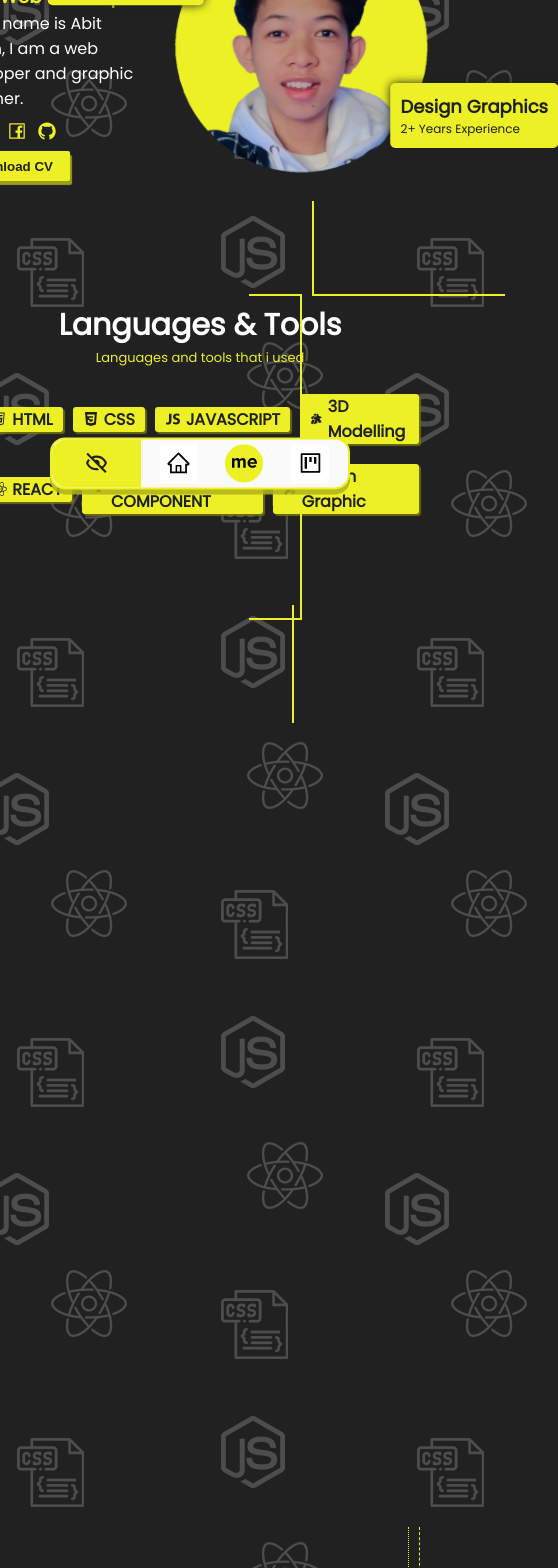
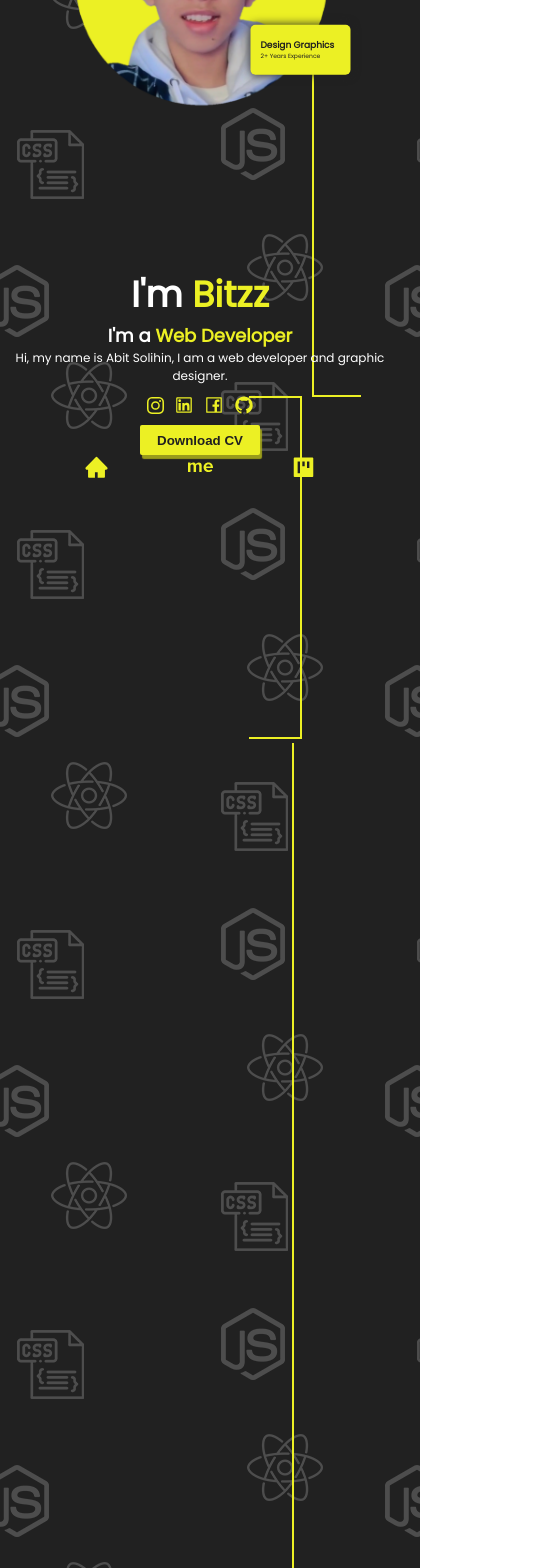
Before and after one commit to abitsolihin/Portofolio, a React (Create React App) app: page /About in a window 390 px wide. Shown: the part 280-1848 px from the top of the page, 558 px wide, since content can reach past the window. Built offline with nearby package versions, Linux system fonts and the light colour scheme; a web font is replaced by a local one.

Commit message:
add responsive

```diff
--- a/package.json
+++ b/package.json
@@ -3,6 +3,7 @@
   "version": "0.1.0",
   "private": true,
   "dependencies": {
+    "@material-ui/core": "^4.12.4",
     "@react-spring/web": "^9.5.2",
     "@testing-library/jest-dom": "^5.16.4",
     "@testing-library/react": "^13.3.0",
--- a/src/App.css
+++ b/src/App.css
@@ -48,37 +48,14 @@
 .brand span {
   color: rgb(236, 240, 36);
 }
-.nav {
-  background-color: #fafafa;
-  width: 300px;
+.navigation-container {
+  position: fixed;
+  width: 100%;
+  height: 200px;
   display: flex;
-  height: auto;
-  border-radius: 15px;
-  border: 2px solid rgb(236, 240, 36);
-  position: fixed;
-  transform: translateY(85vh) translateX(110vh);
-  box-shadow: rgba(175, 178, 26, 0.85) 0 5px 0;
-  transition: 0.5s ease;
-}
-
-.nav a {
-  display: flex;
-  text-decoration: none;
-  color: #000;
-  font-weight: 300;
-  transition: all 0.3s ease;
   justify-content: center;
   align-items: center;
-}
-.nav a:hover {
-  transform: scale(1.1);
-}
-.navWrapper {
-  display: flex;
-  align-items: center;
-  justify-content: space-around;
-  padding: 5px;
-  width: 70%;
+  transform: translateY(70vh);
 }
 
 .hide-button {
--- a/src/App.js
+++ b/src/App.js
@@ -1,40 +1,19 @@
-import { useState } from 'react';
-import { NavLink, Routes, Route } from 'react-router-dom';
 import './App.css';
+import { Routes, Route } from 'react-router-dom';
 import Home from './Pages/Home';
 import About from './Pages/About';
 import Projects from './Pages/Projects';
 import Web from './Pages/Web';
 import Design from './Pages/Design';
 import UIUX from './Pages/UIUX';
-import { AiFillHome, AiOutlineHome } from 'react-icons/ai';
-import { SiAboutdotme } from 'react-icons/si';
-import { AiOutlineProject } from 'react-icons/ai';
-import { AiFillProject } from 'react-icons/ai';
-import { BiHide } from 'react-icons/bi';
-import { useSpring, animated } from '@react-spring/web';
+import Nav from './Components/Nav';
+import BottomNav from './Components/BottomNav';
+import { useMediaQuery } from '@material-ui/core';
 
 function App() {
-  const [hide, setHide] = useState(false);
-
-  let toggleHandler = (e) => {
-    setHide(!hide);
-  };
-
-  const hideAnimation = useSpring({
-    from: { transform: 'translateY(85vh) translateX(0)' },
-    to: { transform: hide ? 'translateY(85vh) translateX(110vh)' : 'translateY(85vh) translateX(0)' },
-  });
-
-  const navLinkStyle = ({ isActive }) => {
-    return {
-      padding: ' 0.4rem',
-      backgroundColor: isActive ? 'rgb(236, 240, 36)' : '#fff',
-      borderRadius: isActive ? '50%' : '0',
-    };
-  };
-
+  const small = useMediaQuery('(min-width:500px)');
   return (
+    <>
       <div className="app">
         <div className="brand">
           Bitz<span>Folio</span>
@@ -50,23 +29,9 @@ function App() {
           </Route>
         </Routes>
 
-      <animated.nav style={hideAnimation} className="nav">
-        <div onClick={toggleHandler} className="hide-button">
-          <BiHide size={25} color="#202020" />
+        <div className="navigation-container">{small ? <Nav /> : <BottomNav />}</div>
       </div>
-        <div className="navWrapper">
-          <NavLink style={navLinkStyle} to="/">
-            {({ isActive }) => (isActive ? <AiFillHome size={25} /> : <AiOutlineHome size={25} />)}
-          </NavLink>
-          <NavLink style={navLinkStyle} to="/About">
-            <SiAboutdotme size={25} />
-          </NavLink>
-          <NavLink style={navLinkStyle} to="/Projects">
-            {({ isActive }) => (isActive ? <AiFillProject size={25} /> : <AiOutlineProject size={25} />)}
-          </NavLink>
-        </div>
-      </animated.nav>
-    </div>
+    </>
   );
 }
 
--- /dev/null
+++ b/src/Components/BottomNav.js
@@ -0,0 +1,32 @@
+import React from 'react';
+import { NavLink } from 'react-router-dom';
+import { AiFillHome } from 'react-icons/ai';
+import { SiAboutdotme } from 'react-icons/si';
+import { AiFillProject } from 'react-icons/ai';
+import '../Style/BottomNav.css';
+
+const BottomNav = () => {
+  return (
+    <div className="bottom-nav-container">
+      <div className="bottom-nav">
+        <div className="button-wrapper">
+          <NavLink to="/">
+            <AiFillHome size={25} color="rgb(236, 240, 36)" />
+          </NavLink>
+        </div>
+        <div className="button-wrapper">
+          <NavLink to="/About">
+            <SiAboutdotme size={25} color="rgb(236, 240, 36)" />
+          </NavLink>
+        </div>
+        <div className="button-wrapper">
+          <NavLink to="/Projects">
+            <AiFillProject size={25} color="rgb(236, 240, 36)" />
+          </NavLink>
+        </div>
+      </div>
+    </div>
+  );
+};
+
+export default BottomNav;
--- /dev/null
+++ b/src/Components/Nav.js
@@ -0,0 +1,44 @@
+import { useState } from 'react';
+import { NavLink } from 'react-router-dom';
+import { AiFillHome, AiOutlineHome } from 'react-icons/ai';
+import { SiAboutdotme } from 'react-icons/si';
+import { AiOutlineProject } from 'react-icons/ai';
+import { AiFillProject } from 'react-icons/ai';
+import { BiHide } from 'react-icons/bi';
+import '../Style/Nav.css';
+
+const Nav = () => {
+  const [hide, setHide] = useState(false);
+
+  let toggleHandler = (e) => {
+    setHide(!hide);
+  };
+
+  const navLinkStyle = ({ isActive }) => {
+    return {
+      padding: ' 0.4rem',
+      backgroundColor: isActive ? 'rgb(236, 240, 36)' : '#fff',
+      borderRadius: isActive ? '50%' : '0',
+    };
+  };
+  return (
+    <nav className="nav">
+      <div onClick={toggleHandler} className="hide-button">
+        <BiHide size={25} color="#202020" />
+      </div>
+      <div className="navWrapper">
+        <NavLink style={navLinkStyle} to="/">
+          {({ isActive }) => (isActive ? <AiFillHome color="#202020" size={25} /> : <AiOutlineHome color="#202020" size={25} />)}
+        </NavLink>
+        <NavLink style={navLinkStyle} to="/About">
+          <SiAboutdotme color="#202020" size={25} />
+        </NavLink>
+        <NavLink style={navLinkStyle} to="/Projects">
+          {({ isActive }) => (isActive ? <AiFillProject color="#202020" size={25} /> : <AiOutlineProject color="#202020" size={25} />)}
+        </NavLink>
+      </div>
+    </nav>
+  );
+};
+
+export default Nav;
--- a/src/Pages/About.js
+++ b/src/Pages/About.js
@@ -1,4 +1,4 @@
-import React, { useState } from 'react';
+import React from 'react';
 import './../Style/About.css';
 import { FaLaptopCode } from 'react-icons/fa';
 import { BsInstagram } from 'react-icons/bs';
@@ -14,16 +14,11 @@ import Profile2 from '../images/Profile2.png';
 import { useSpring, animated } from '@react-spring/web';
 import Aos from 'aos';
 import 'aos/dist/aos.css';
+import { useMediaQuery } from '@material-ui/core';
 
 const About = () => {
-  const [diKlik, setDiklik] = useState(false);
-
-  const animate = () => {
-    setDiklik(true);
-    setTimeout(() => setDiklik(false), 200);
-  };
   Aos.init();
-
+  const small = useMediaQuery('(min-width: 48em)');
   const fadeIn = useSpring({
     from: { opacity: '0' },
     to: { opacity: '1' },
@@ -31,14 +26,14 @@ const About = () => {
   });
   const fadeRight = useSpring({
     loop: { reverse: true },
-    from: { transform: 'translateY(-90px) translateX(-200px)', opacity: '1' },
-    to: { transform: 'translateY(-70px) translateX(-170px)', opacity: '1' },
+    from: { transform: small ? 'translateY(-90px) translateX(-200px)' : 'translateY(-100px) translateX(-120px)', opacity: '1' },
+    to: { transform: small ? 'translateY(-70px) translateX(-170px)' : 'translateY(-70px) translateX(-100px)', opacity: '1' },
     config: { duration: '2000' },
   });
   const fadeLeft = useSpring({
     loop: { reverse: true },
-    from: { transform: 'translateY(70px) translateX(200px)', opacity: '1' },
-    to: { transform: 'translateY(70px) translateX(170px)', opacity: '1' },
+    from: { transform: small ? 'translateY(90px) translateX(200px)' : 'translateY(100px) translateX(120px)', opacity: '1' },
+    to: { transform: small ? 'translateY(70px) translateX(170px)' : 'translateY(70px) translateX(100px)', opacity: '1' },
     config: { duration: '2000' },
   });
 
@@ -56,7 +51,7 @@ const About = () => {
             <p data-aos="fade-right" data-aos-delay="100">
               Hi, my name is Abit Solihin, I am a web developer and graphic designer.
             </p>
-            <div data-aos="fade-right" data-aos-delay="150" className="aIcon">
+            <div data-aos="fade-right" data-aos-delay="150" data-aos-offset="10" className="aIcon">
               <a href="https://www.instagram.com">
                 <BsInstagram size={17} />
               </a>
@@ -70,7 +65,7 @@ const About = () => {
                 <AiOutlineGithub size={20} />
               </a>
             </div>
-            <button data-aos="fade-right" data-aos-delay="200" onClick={animate} className={diKlik ? 'diKlik' : 'aButton'}>
+            <button data-aos="fade-right" data-aos-delay="200" data-aos-offset="10" className="aButton">
               <Link to="/About">Download CV</Link>
             </button>
           </div>
@@ -86,7 +81,8 @@ const About = () => {
             </animated.div>
           </div>
         </div>
-
+      </section>
+      <section className="tools_section">
         <div className="tContainer">
           <div data-aos="fade-in" data-aos-delay="350" className="tTitle">
             <h1>Languages & Tools</h1>
--- a/src/Pages/Web.js
+++ b/src/Pages/Web.js
@@ -18,7 +18,6 @@ const WebsitePages = () => {
       })
       .catch((error) => {
         console.log(error);
-        return <h1>Jaringan Ilang</h1>;
       });
   });
 
--- a/src/Style/About.css
+++ b/src/Style/About.css
@@ -5,10 +5,13 @@
   align-items: center;
   justify-content: space-evenly;
   flex-direction: column;
+  padding-bottom: 5rem;
 }
 
 .aContainer {
   display: flex;
+  height: 100%;
+  width: 100%;
 }
 
 .aBox {
@@ -20,20 +23,20 @@
   position: relative;
 }
 
-.aBox h1 {
+.aBox > h1 {
   align-self: flex-start;
   font-size: 3rem;
 }
 
-.aBox h1 span {
+.aBox > h1 > span {
   color: rgb(236, 240, 36);
 }
 
-.aBox h3 {
+.aBox > h3 {
   align-self: flex-start;
 }
 
-.aBox h3 span {
+.aBox > h3 > span {
   color: rgb(236, 240, 36);
 }
 
@@ -69,21 +72,6 @@
   box-shadow: rgba(175, 178, 26, 0.85) 2px 4px 1px;
 }
 
-.floating__wrapper {
-  position: absolute;
-  padding: 10px;
-  background-color: rgb(236, 240, 36);
-  border-radius: 5px;
-  color: #202020;
-  box-shadow: #202020 0 0 10px;
-}
-.floating__wrapper > h1 {
-  font-size: 18px;
-}
-.floating__wrapper > p {
-  font-size: 12px;
-}
-
 .diKlik {
   background-color: rgb(236, 240, 36);
   width: 120px;
@@ -106,14 +94,19 @@
   color: #202020;
   font-weight: 600;
 }
+.tools_section {
+  width: 100%;
+  margin-bottom: 3rem;
+}
 
 .tContainer {
   position: relative;
-  width: auto;
+  width: 100%;
   display: flex;
   flex-direction: column;
   align-items: center;
   justify-content: center;
+  margin-bottom: 1rem;
 }
 
 .tTitle {
@@ -137,7 +130,7 @@
 
 .tBox {
   display: flex;
-  justify-content: space-between;
+  justify-content: center;
   width: 100%;
   align-items: center;
   margin: 10px 0;
@@ -244,7 +237,7 @@
   position: absolute;
   width: 49%;
   height: 11%;
-  top: 57%;
+  top: 70%;
   left: 19.5rem;
   border-bottom: 2px solid rgb(236, 240, 36);
   border-left: 2px solid rgb(236, 240, 36);
@@ -256,7 +249,7 @@
   width: 13%;
   height: 38.2%;
   left: 63.9%;
-  top: 68%;
+  top: 81%;
   border-bottom: 2px solid rgb(236, 240, 36);
   border-right: 2px solid rgb(236, 240, 36);
   border-top: 2px solid rgb(236, 240, 36);
@@ -265,9 +258,9 @@
   content: '  ';
   position: absolute;
   width: 15%;
-  height: 12.5%;
+  height: 28.8%;
   left: 73%;
-  top: -2.85%;
+  top: -19.3%;
   border-left: 2px solid rgb(236, 240, 36);
 }
 /**Create Cross Lines */
@@ -294,3 +287,135 @@
 .fprofile {
   width: 300px;
 }
+.floating__wrapper {
+  position: absolute;
+  padding: 10px;
+  background-color: rgb(236, 240, 36);
+  border-radius: 5px;
+  color: #202020;
+  box-shadow: #202020 0 0 10px;
+}
+.floating__wrapper > h1 {
+  font-size: 18px;
+}
+.floating__wrapper > p {
+  font-size: 12px;
+}
+@media screen {
+  @media (max-width: 48em) {
+    .aContainer {
+      display: flex;
+      flex-direction: column-reverse;
+    }
+    .aBox > h1 {
+      font-size: 36px;
+      align-self: center;
+    }
+    .aBox > h3 {
+      font-size: 18px;
+      align-self: center;
+    }
+    .aBox > p {
+      font-size: 12px;
+      text-align: center;
+    }
+    .aIcon {
+      align-self: center;
+      display: flex;
+      justify-content: center;
+    }
+    .aButton {
+      align-self: center;
+    }
+    .fprofile {
+      width: 300px;
+    }
+    .floating__wrapper {
+      width: 100px;
+      height: 50px;
+      display: flex;
+      justify-content: center;
+      flex-direction: column;
+    }
+    .floating__wrapper > h1 {
+      font-size: 9px;
+    }
+    .floating__wrapper > p {
+      font-size: 6px;
+    }
+    .tTitle > h1 {
+      font-size: 24px;
+    }
+    .iTool > h4 {
+      font-size: 12px;
+    }
+    .services_title > h1 {
+      font-size: 24px;
+    }
+    .services_container {
+      flex-direction: column;
+      gap: 1.5rem;
+    }
+    .sContainer {
+      display: flex;
+      justify-content: center;
+      align-items: center;
+      flex-direction: column;
+    }
+    /*Create A Lines */
+    .aSection::before {
+      content: '  ';
+      position: absolute;
+      width: 12%;
+      height: 80%;
+      top: 0%;
+      left: 19.5rem;
+      border-bottom: 2px solid rgb(236, 240, 36);
+      border-left: 2px solid rgb(236, 240, 36);
+      z-index: -1;
+    }
+    .aSection::after {
+      content: '  ';
+      position: absolute;
+      width: 13%;
+      height: 40.2%;
+      left: 63.9%;
+      top: 80.1%;
+      border-right: 2px solid rgb(236, 240, 36);
+      border-top: 2px solid rgb(236, 240, 36);
+      z-index: -1;
+    }
+    .services_section::after {
+      content: '  ';
+      position: absolute;
+      width: 15%;
+      height: 82.5%;
+      left: 73%;
+      top: -7.6%;
+      border-left: 2px solid rgb(236, 240, 36);
+      z-index: -1;
+    }
+
+    /**Create Cross Lines */
+    .sContainer::before {
+      content: '  ';
+      position: absolute;
+      width: 10px;
+      height: 100px;
+      bottom: 8rem;
+      left: -30px;
+      border-left: dotted 1px rgb(236, 240, 36);
+      border-right: dashed 1px rgb(236, 240, 36);
+    }
+    .sContainer::after {
+      content: '  ';
+      position: absolute;
+      width: 10px;
+      height: 100px;
+      right: -5%;
+      bottom: -5%;
+      border-left: dotted 1px rgb(236, 240, 36);
+      border-right: dashed 1px rgb(236, 240, 36);
+    }
+  }
+}
--- a/src/Style/Accordion.css
+++ b/src/Style/Accordion.css
@@ -49,11 +49,11 @@
 .accordion__content {
   margin: 5px;
 }
-@media (max-width: 600px) {
+@media (max-width: 500px) {
   h1 {
     font-size: 30px;
   }
   .accordion__item {
-    width: 80%;
+    width: 100%;
   }
 }
--- /dev/null
+++ b/src/Style/BottomNav.css
@@ -0,0 +1,12 @@
+.bottom-nav-container {
+  width: 100%;
+  height: 40%;
+  align-self: flex-end;
+}
+.bottom-nav {
+  width: 100%;
+  height: 100%;
+  display: flex;
+  justify-content: space-evenly;
+  align-items: center;
+}
--- a/src/Style/Home.css
+++ b/src/Style/Home.css
@@ -60,3 +60,23 @@
 .box .tButton:hover {
   color: rgb(236, 240, 36);
 }
+@media screen {
+  @media (max-width: 500px) {
+    .Hwrapper {
+      height: auto;
+      padding: 20px;
+      display: flex;
+      align-items: center;
+      justify-content: center;
+      flex-direction: column-reverse;
+    }
+    .box {
+      width: 100%;
+      height: 50%;
+      display: flex;
+      flex-direction: column;
+      justify-content: center;
+      align-items: center;
+    }
+  }
+}
--- /dev/null
+++ b/src/Style/Nav.css
@@ -0,0 +1,32 @@
+.nav {
+  background-color: #fff;
+  width: 300px;
+  display: flex;
+  height: auto;
+  border-radius: 15px;
+  border: 2px solid rgb(236, 240, 36);
+  box-shadow: rgba(175, 178, 26, 0.85) 0 5px 0;
+  transition: 0.3s all ease;
+}
+.navWrapper > a {
+  display: flex;
+  text-decoration: none;
+  color: #000;
+  font-weight: 300;
+  transition: all 0.3s ease;
+  justify-content: center;
+  align-items: center;
+}
+.navWrapper > a:hover {
+  transform: scale(1.1);
+}
+.navWrapper > a:active {
+  transform: scale(0.9);
+}
+.navWrapper {
+  display: flex;
+  align-items: center;
+  justify-content: space-around;
+  padding: 5px;
+  width: 70%;
+}
```
Also changed, not shown: 1 other file (tests, documents, lock files or other folders). Lines whose indentation alone changed are shown as unchanged.
